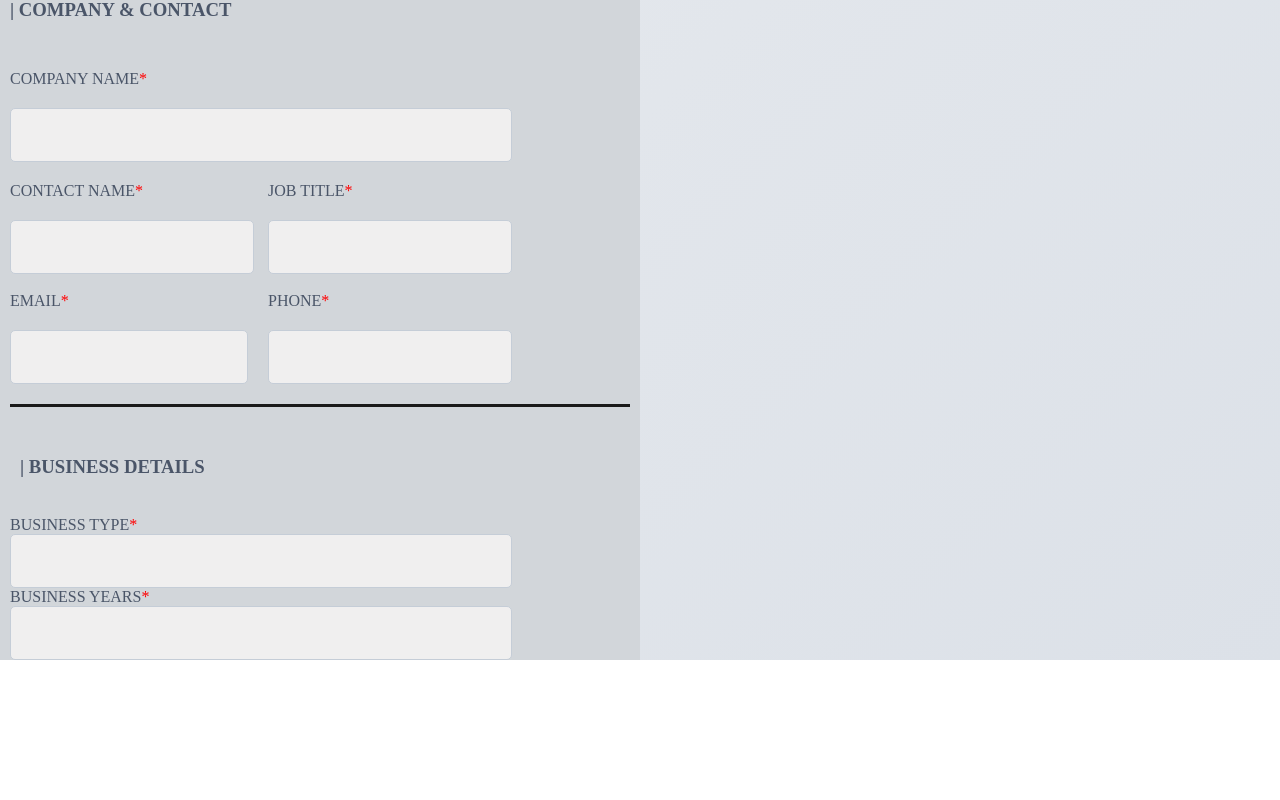
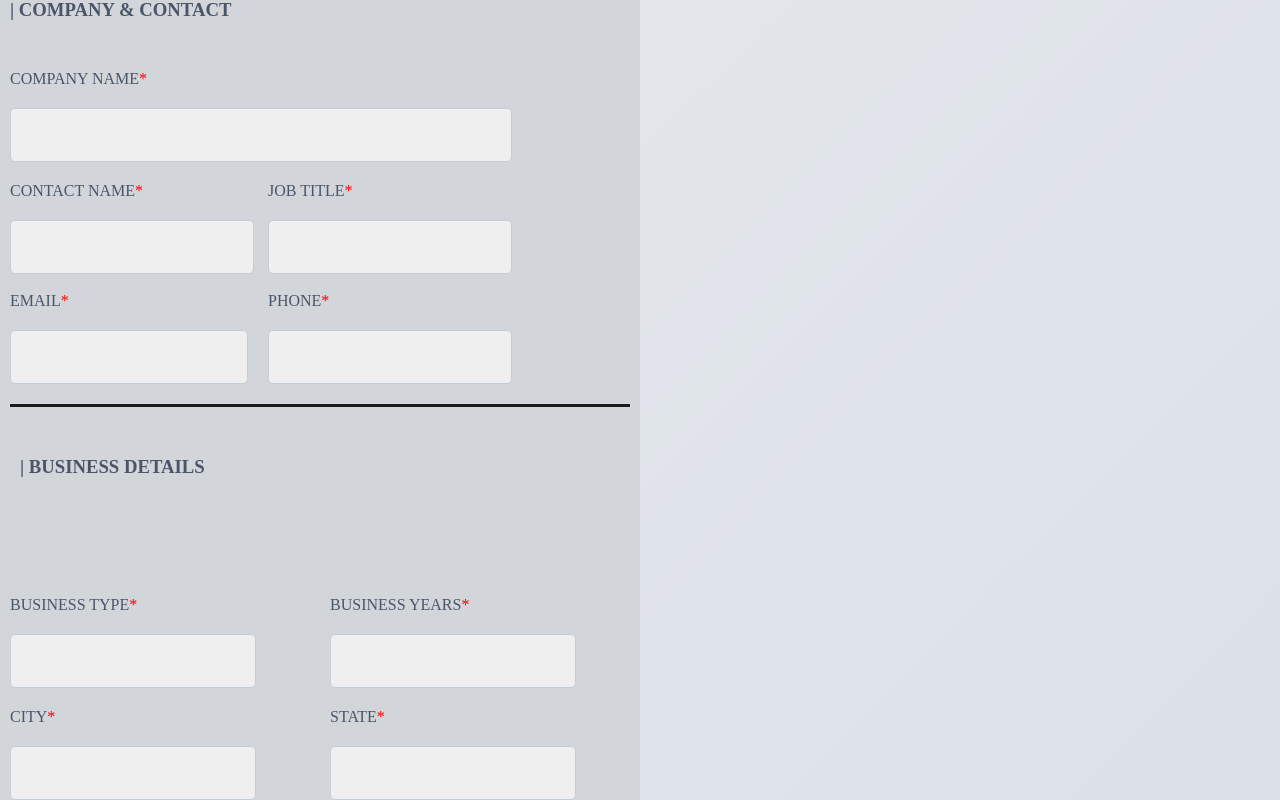
Before and after one commit to jh115424/Corporate-Collection-Sass-React-Project, a React (Vite) app: page /wholesale in a window 1280 px wide. Shown: the part 427-1227 px from the top of the page. Before the commit the page ends 1087 px from the top, so only its background shows below. Built offline with nearby package versions, Linux system fonts and the light colour scheme.

Commit message:
starting email logic

```diff
--- a/src/Components/WholesaleInquiriesForm.jsx
+++ b/src/Components/WholesaleInquiriesForm.jsx
@@ -18,7 +18,13 @@ export default function wholesaleInquiriesForm() {
   const [primaryInterest, setPrimaryInterest] = useState("");
   const [message, setYourMessage] = useState("");
 
-  const wholeSaleEmailHandleClick = (e) => {};
+  const [send, setIsSending] = useState(false);
+
+  const wholeSaleEmailHandleClick = (e) => {
+    e.preventDefault();
+
+    setIsSending(true);
+  };
   return (
     <>
       <SubHeader />
@@ -82,6 +88,7 @@ export default function wholesaleInquiriesForm() {
               onChange={(e) => setPhoneNumber(e.target.value)}
             />
           </div>
+
           <div className="businessDetailsDivider"></div>
           <h3>| BUSINESS DETAILS</h3>
           <div className="wholeSale-form-forthRow">
@@ -104,6 +111,27 @@ export default function wholesaleInquiriesForm() {
               onChange={(e) => setBusinessYears(e.target.value)}
             />
           </div>
+
+          <div className="wholeSale-form-fifthRow">
+            <label htmlFor="city">
+              CITY<span>*</span>
+            </label>
+            <input
+              id="city"
+              type="text"
+              value={city}
+              onChange={(e) => setCity(e.target.value)}
+            />
+            <label htmlFor="state">
+              STATE<span>*</span>
+            </label>
+            <input
+              id="state"
+              type="text"
+              value={state}
+              onChange={(e) => setState(e.target.value)}
+            />
+          </div>
         </form>
       </div>
     </>
--- a/src/Components/wholesaleInquiriesForm.css
+++ b/src/Components/wholesaleInquiriesForm.css
@@ -53,7 +53,6 @@ h1 {
 }
 
 .wholeSale-form-topLine {
-
   display: flex;
   flex-direction: column;
   gap: 20px;
@@ -85,7 +84,6 @@ h1 {
   width: 80%;
 }
 
-
 .wholeSale-form-secondRow label:nth-of-type(1) {
   grid-column: 1;
   grid-row: 1;
@@ -95,7 +93,6 @@ h1 {
   grid-column: 2;
   grid-row: 1;
 }
-
 
 .wholeSale-form-secondRow input:nth-of-type(1) {
   grid-column: 1;
@@ -159,3 +156,65 @@ span {
   height: 3px;
   background-color: #1a1a1a;
 }
+
+.wholeSale-form-forthRow {
+  display: grid;
+  grid-template-columns: 1fr 1fr;
+  gap: 20px;
+  /* width: 80%; */
+}
+
+/* labels on top */
+.wholeSale-form-forthRow label:nth-of-type(1) {
+  grid-column: 1;
+  grid-row: 5;
+}
+
+.wholeSale-form-forthRow label:nth-of-type(2) {
+  grid-column: 2;
+  grid-row: 5;
+}
+
+/* inputs under labels */
+.wholeSale-form-forthRow input:nth-of-type(1) {
+  grid-column: 1;
+  grid-row: 6;
+  height: 50px;
+}
+
+.wholeSale-form-forthRow input:nth-of-type(2) {
+  grid-column: 2;
+  grid-row: 6;
+  height: 50px;
+}
+
+.wholeSale-form-fifthRow {
+  display: grid;
+  grid-template-columns: 1fr 1fr;
+  gap: 20px;
+  /* width: 80%; */
+}
+
+/* labels */
+.wholeSale-form-fifthRow label:nth-of-type(1) {
+  grid-column: 1;
+  grid-row: 1;
+}
+
+.wholeSale-form-fifthRow label:nth-of-type(2) {
+  grid-column: 2;
+  grid-row: 1;
+}
+
+/* inputs */
+.wholeSale-form-fifthRow input:nth-of-type(1) {
+  grid-column: 1;
+  grid-row: 2;
+  height: 50px;
+}
+
+.wholeSale-form-fifthRow input:nth-of-type(2) {
+  grid-column: 2;
+  grid-row: 2;
+  height: 50px;
+}
```
